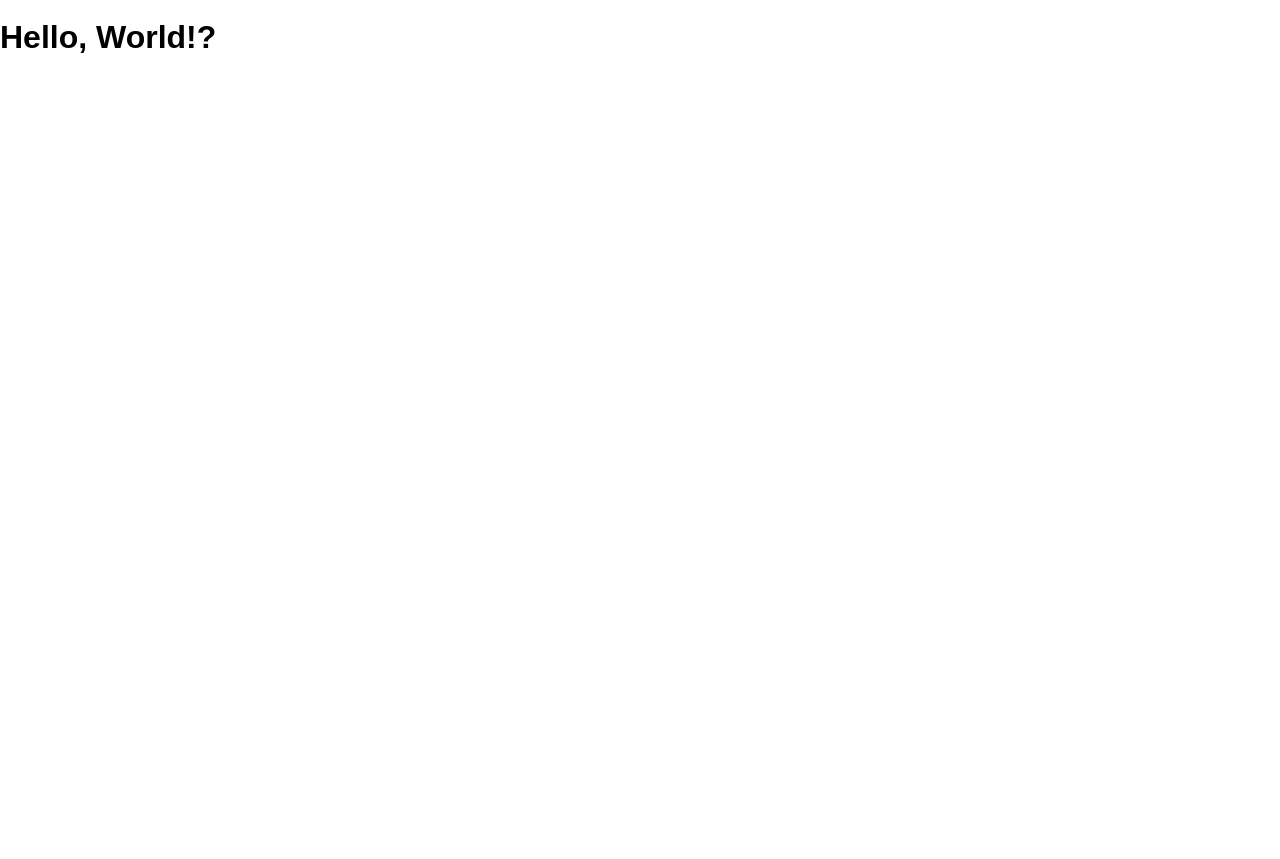
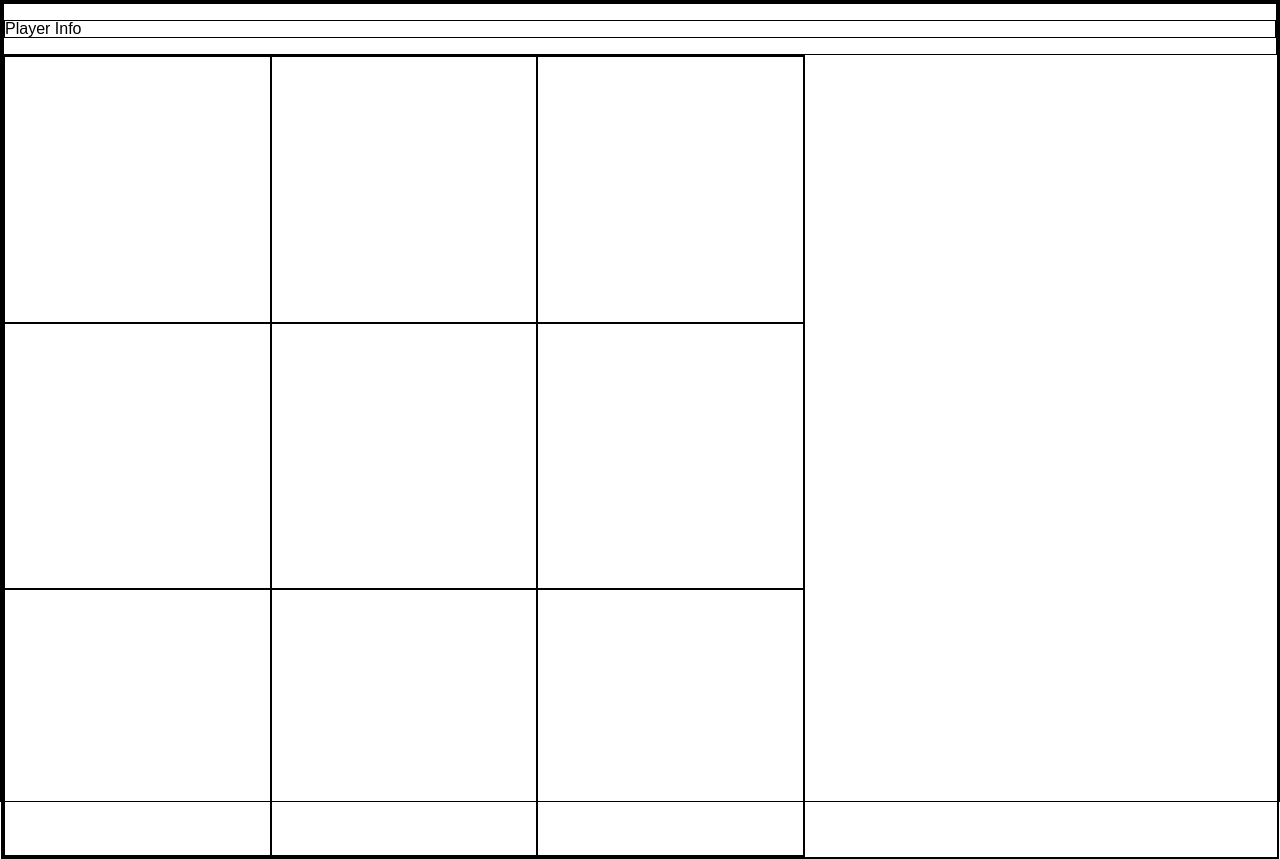
Before and after one commit to StPeteFrank/tic, a website: page public/index.html in a window 1280 px wide. Before the commit the page ends 821 px from the top, so only its background shows below. Drawn offline with Linux system fonts and the light colour scheme.

Commit message:
initial commit

```diff
--- a/public/index.html
+++ b/public/index.html
@@ -1,13 +1,31 @@
 <!DOCTYPE html>
 <html>
+
 <head lang="en">
   <meta charset="UTF-8">
   <meta name="viewport" content="width=device-width, initial-scale=1">
   <title>Tic Tac Toe</title>
   <link rel="stylesheet" href="/screen.css">
 </head>
+
 <body>
-    <h1>Hello, World!</h1>
+  <div class="container">
+    <header>
+      <p>Player Info</p>
+    </header>
+    <main>
+      <div class="space-one"></div>
+      <div class="space-two"></div>
+      <div class="space-three"></div>
+      <div class="space-four"></div>
+      <div class="space-five"></div>
+      <div class="space-six"></div>
+      <div class="space-seven"></div>
+      <div class="space-eight"></div>
+      <div class="space-nine"></div>
+    </main>
+  </div>
   <script src="/main.js" charset="utf-8"></script>
 </body>
+
 </html>
--- a/public/screen.css
+++ b/public/screen.css
@@ -1,3 +1,7 @@
+* {
+  border: solid 1px #000;
+}
+
 html {
   height: 100%;
 }
@@ -7,3 +11,16 @@ body {
   min-height: 100%;
   font: 16px / 1 sans-serif;
 }
+
+.container {
+  display: flex;
+  flex-direction: column;
+}
+
+main {
+  display: grid;
+  grid-template-rows: repeat(3, 1fr);
+  grid-template-columns: repeat(3, 1fr);
+  height: 800px;
+  width: 800px;
+}
```
Lines whose indentation alone changed are shown as unchanged.
